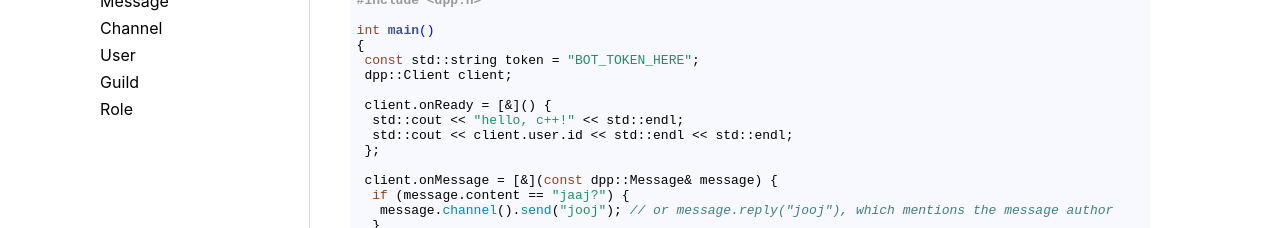
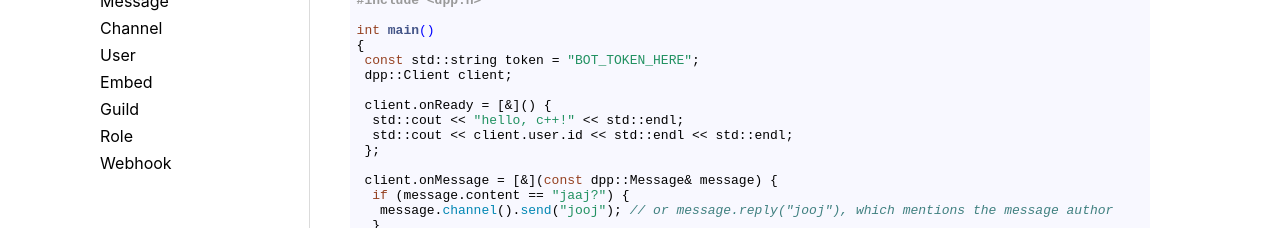
Before and after one commit to discord-cpp-lib/discord.cpp-docs, a React (Create React App) app: page /documentation/content in a window 1280 px wide. Shown: the part 294-522 px from the top of the page. Built offline with nearby package versions, Linux system fonts and the light colour scheme.

Commit message:
:memo: Add webhook example

```diff
--- a/src/components/Sidebar/index.jsx
+++ b/src/components/Sidebar/index.jsx
@@ -5,7 +5,7 @@ const Sidebar = ({ selectedMd = "", selectMd = () => {} }) => {
     const topics = {
         General: ["Getting started"],
         Examples: ["Simple BOT", "Embeds", "Webhooks"],
-        Classes: ["Client", "Message", "Channel", "User", "Guild", "Role"],
+        Classes: ["Client", "Message", "Channel", "User", "Embed", "Guild", "Role", "Webhook"],
     };
     return (
         <div className="sidebar">
--- a/src/pages/Docs/index.jsx
+++ b/src/pages/Docs/index.jsx
@@ -8,6 +8,7 @@ import Header from "../../components/Header/index";
 import gettingStarted from "./markdown/getting-started";
 import simpleBot from "./markdown/simple-bot";
 import embeds from "./markdown/embeds";
+import webhooks from "./markdown/webhooks";
 
 const Docs = () => {
     const [selectedMd, setSelectedMd] = useState("getting_started");
@@ -15,7 +16,8 @@ const Docs = () => {
     const sections = {
         getting_started: gettingStarted,
         simple_bot: simpleBot,
-        embeds: embeds,
+        embeds,
+        webhooks,
     };
 
     useEffect(() => {
```
Also changed, not shown: src/pages/Docs/markdown/webhooks.js (added, +2 -0 lines).
